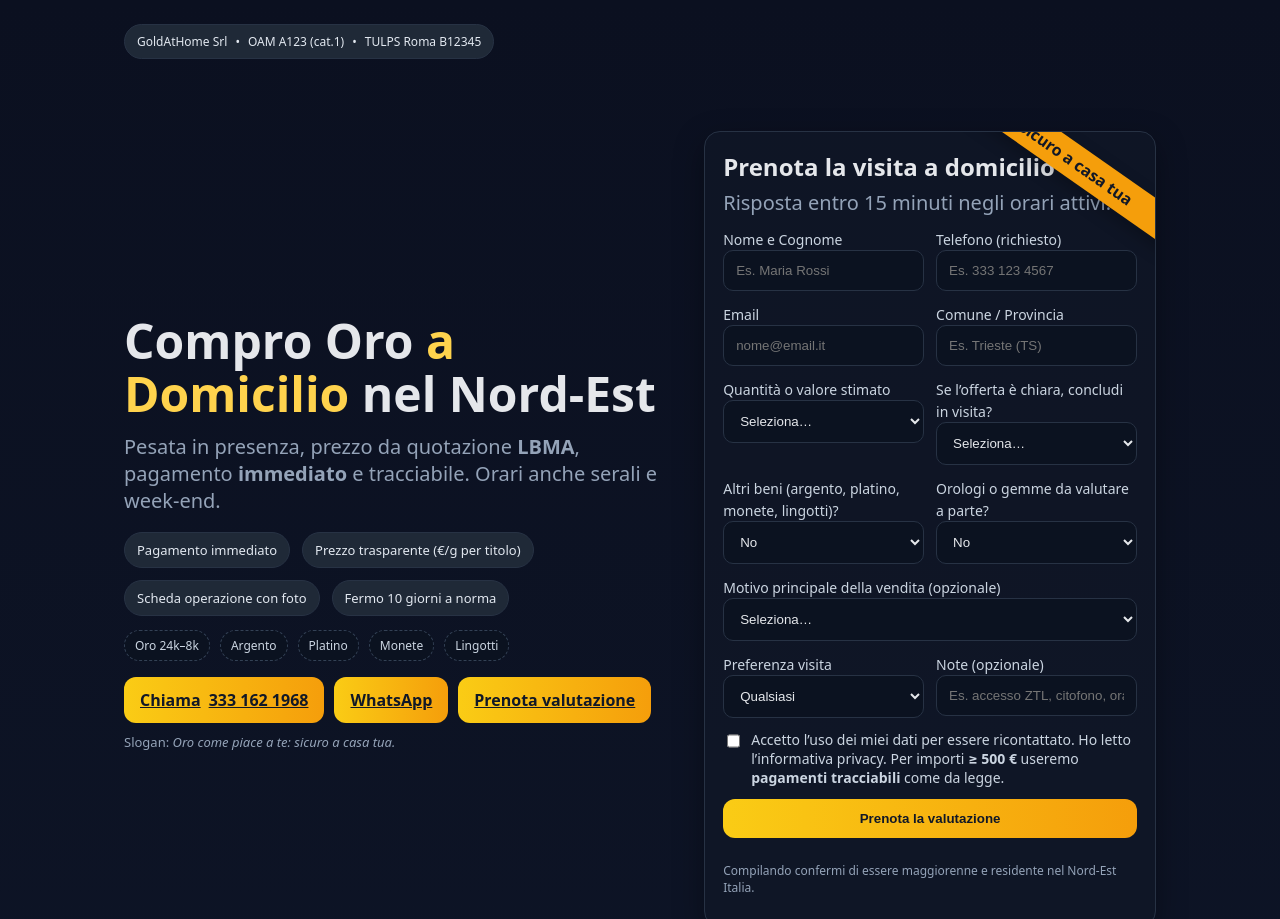
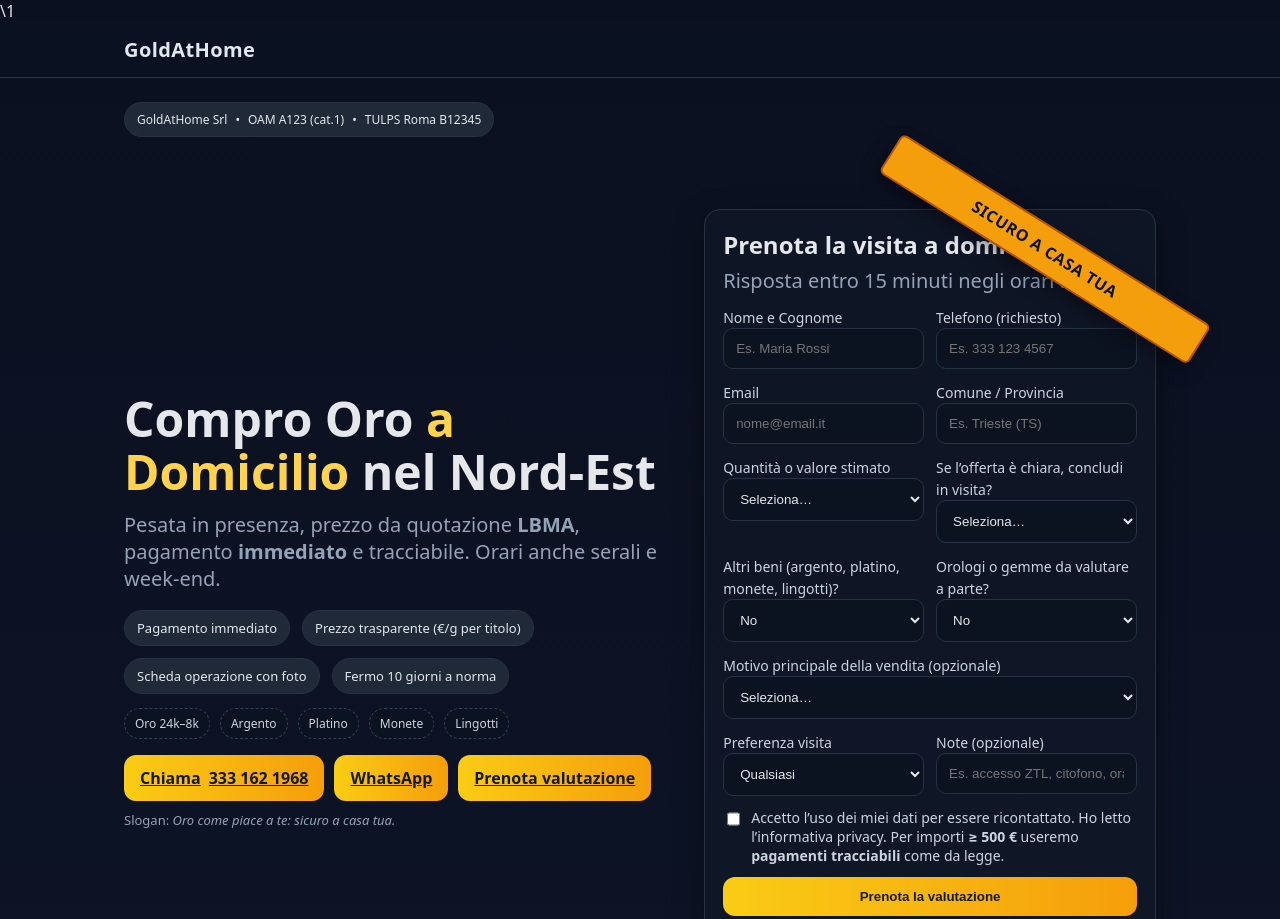
Before and after one commit to lumens68/goldathome-site, a plain HTML site: page index.html in a window 1280 px wide. Shown: the top 919 px of the page. Drawn offline with Linux system fonts and the light colour scheme.

Commit message:
Update index.html

```diff
--- a/index.html
+++ b/index.html
@@ -38,10 +38,46 @@
     .legal{font-size:12px;color:#94a3b8}
     .logos{display:flex;gap:10px;flex-wrap:wrap}
     .logos span{border:1px dashed #334155;border-radius:999px;padding:6px 10px;font-size:12px;color:#cbd5e1;background:#0b1220}
-    .ribbon{position:relative;overflow:hidden;border-radius:16px}
-    .ribbon:before{content:"Sicuro a casa tua";position:absolute;top:14px;right:-48px;transform:rotate(35deg);background:#f59e0b;color:#111827;padding:6px 60px;font-weight:800;box-shadow:0 6px 16px rgba(0,0,0,.25)}
+    .ribbon{position:relative;overflow:visible;border-radius:16px}
+    .ribbon:before{
+  content:"Sicuro a casa tua";
+  position:absolute;
+  top:16px;
+  right:-72px;
+  transform:rotate(32deg);
+  background:#f59e0b;         /* amber */
+  color:#0b1220;               /* very dark text for contrast */
+  padding:10px 96px;
+  font-weight:800;
+  font-size:16px;
+  letter-spacing:.6px;
+  text-transform:uppercase;
+  border:2px solid #b45309;    /* darker amber border */
+  border-radius:6px;
+  box-shadow:0 8px 18px rgba(0,0,0,.35);
+  pointer-events:none;
+  z-index:5;
+}
     @media (max-width:900px){.hero{grid-template-columns:1fr}.row{grid-template-columns:1fr}.grid{grid-template-columns:1fr}}
-  </style>
+
+@media (max-width:900px){
+  .ribbon:before{
+    top:12px;
+    right:-88px;
+    padding:8px 88px;
+    font-size:14px;
+  }
+}
+
+.site-header{
+  position:sticky; top:0; z-index:50;
+  background:rgba(11,18,32,.85);
+  backdrop-filter:saturate(180%) blur(6px);
+  border-bottom:1px solid #273244;
+}
+.site-title{font-weight:800;font-size:18px;letter-spacing:.4px;color:#e2e8f0}
+@media (min-width:900px){ .site-title{font-size:20px} }
+</style>
   <!-- GTM/GA4 placeholders: sostituisci con i tuoi snippet
   <script>window.dataLayer = window.dataLayer || [];</script>
   -->
@@ -137,7 +173,13 @@
     });
   </script>
 </head>
-<body>
+\1
+<header class="site-header">
+  <div class="container" style="display:flex;align-items:center;gap:12px;padding:14px 24px">
+    <div class="site-title">GoldAtHome</div>
+  </div>
+</header>
+
   <header class="container" role="banner">
     <div class="badge" aria-label="Identità e conformità">
       <span id="legalName">SandrOro Srl</span>
```
